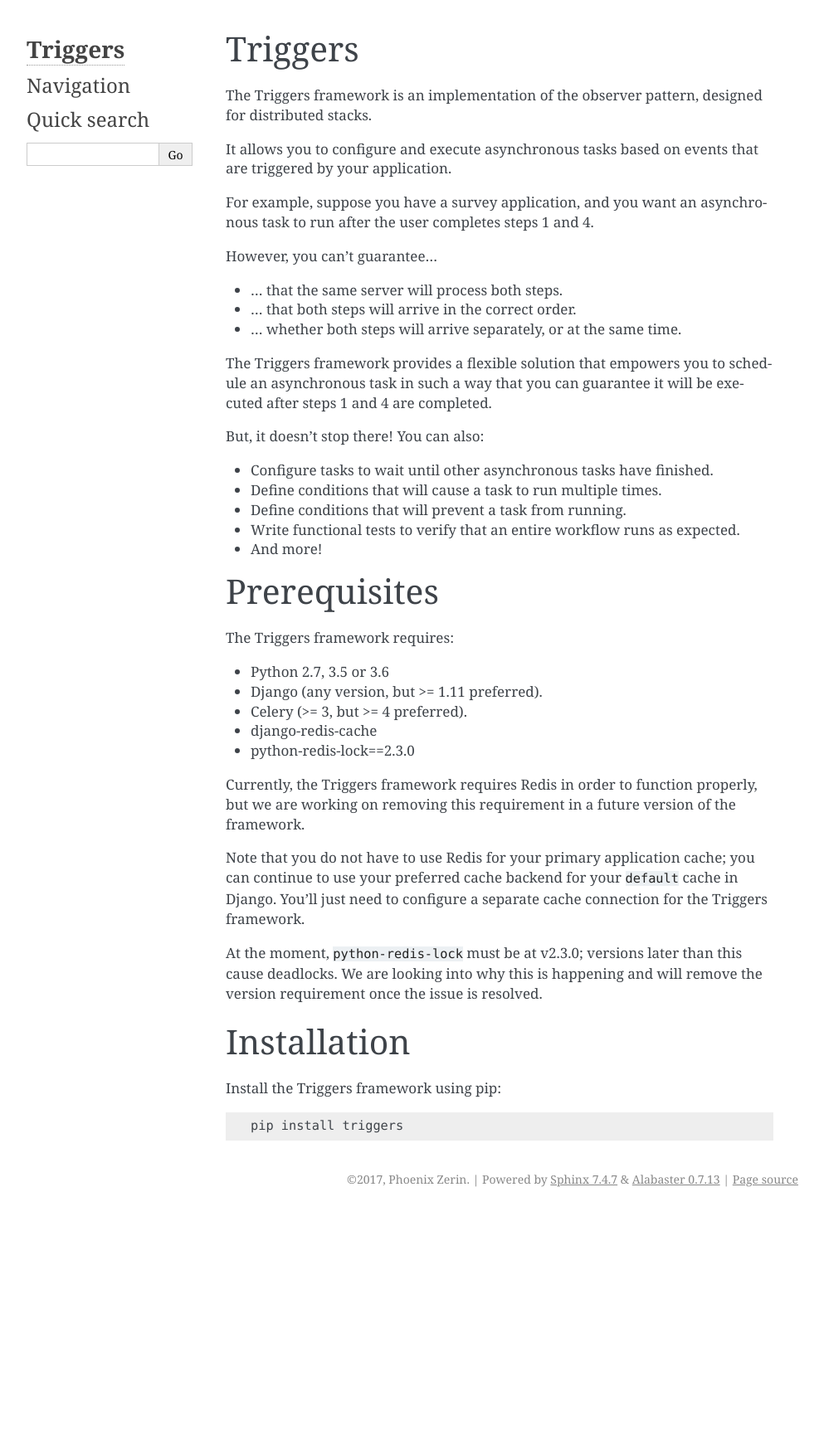
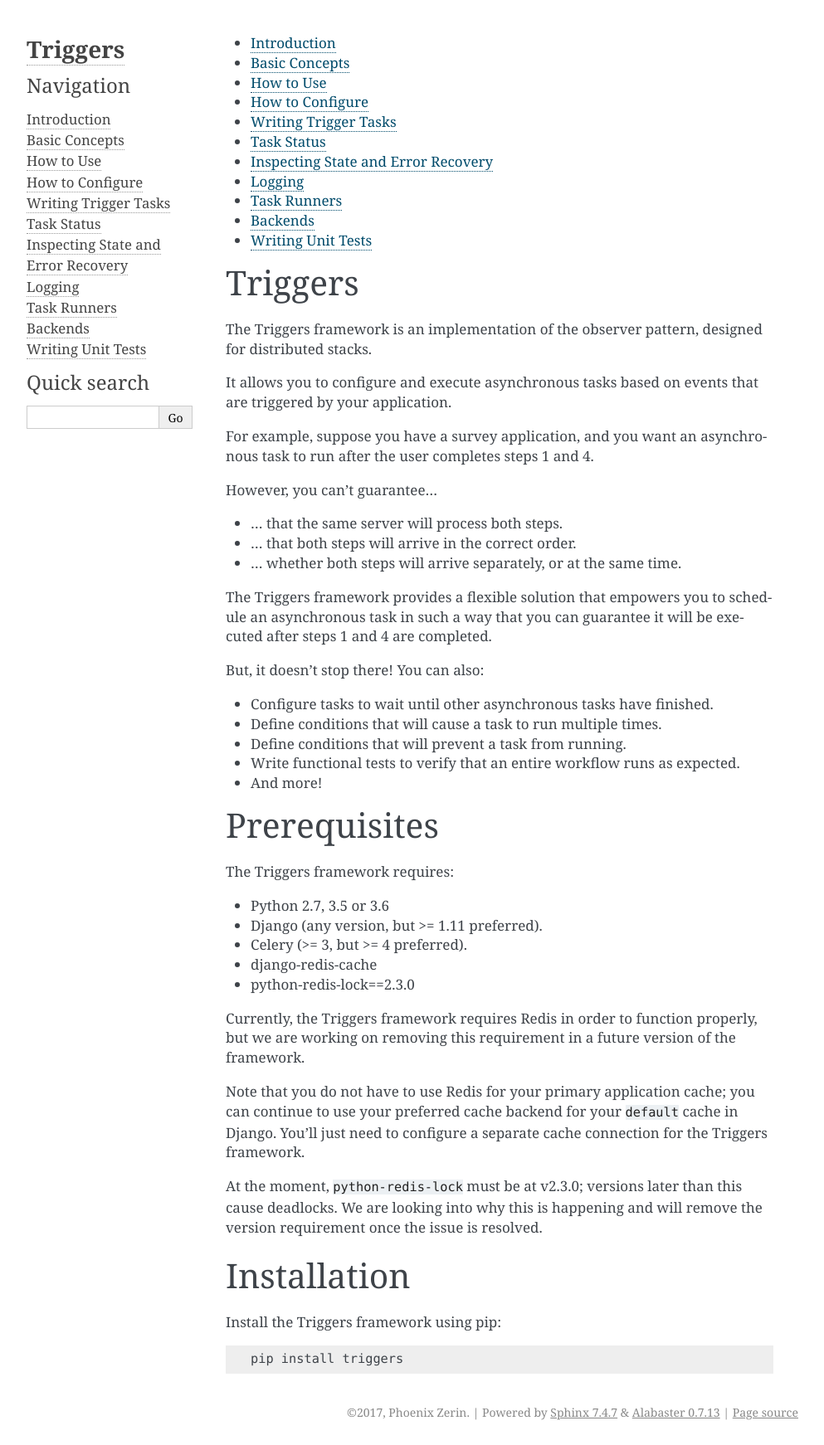
Before and after one commit to lenddoefl/triggers, a Sphinx documentation site: the page built from docs/index.rst, in a window 1280 px wide. Shown: the whole page at 83% size, without its empty margins (148-1141 px from the left). Built offline with Sphinx 7.4.7, drawn with Linux system fonts in a browser that asks for light colours; before the commit the page ends 1461 px from its top, so only the background shows below that.

Commit message:
Stubbed-out documentation topics.

```diff
--- /dev/null
+++ b/docs/basic_concepts.rst
@@ -0,0 +1,17 @@
+==============
+Basic Concepts
+==============
+
+--------
+Triggers
+--------
+- events
+- kwargs
+- cascading intro
+
+-----
+Tasks
+-----
+- configuration
+- instances
+- cascading
--- /dev/null
+++ b/docs/configuration.rst
@@ -0,0 +1,18 @@
+================
+How to Configure
+================
+- review storage backend (link to usage.rst)
+- json structure
+- task names
+  - ``t_`` prefix convention
+- when
+  - after
+    - cascading
+  - andEvery
+  - unless
+- what
+  - run
+- how
+  - withParams
+  - using
+- custom configuration (link to custom backends)
--- a/docs/index.rst
+++ b/docs/index.rst
@@ -1,5 +1,16 @@
 .. toctree::
    :maxdepth: 1
 
+   introduction
+   basic_concepts
+   usage
+   configuration
+   tasks
+   status
+   inspecting
+   logs
+   runners
+   backends
+   testing
 
 .. include:: ../README.rst
--- /dev/null
+++ b/docs/inspecting.rst
@@ -0,0 +1,16 @@
+===================================
+Inspecting State and Error Recovery
+===================================
+- state (config and instances)
+- inspecting
+  - get instance by name
+  - get instance by task
+  - get unresolved instances
+  - ``debug_repr``
+- manipulating state
+  - update configuration (add task)
+  - create instance
+  - change instance status
+- error recovery
+  - replaying failed tasks
+  - skipping failed tasks
--- /dev/null
+++ b/docs/introduction.rst
@@ -0,0 +1,5 @@
+============
+Introduction
+============
+- what problem we are trying to solve
+- example scenario + configuration sample
--- /dev/null
+++ b/docs/logs.rst
@@ -0,0 +1,6 @@
+=======
+Logging
+=======
+- ``get_logger_context`` review (link to tasks.rst)
+- log level
+- resolved logs
--- /dev/null
+++ b/docs/runners.rst
@@ -0,0 +1,6 @@
+============
+Task Runners
+============
+- celery
+- threading
+  - link to testing
--- /dev/null
+++ b/docs/tasks.rst
@@ -0,0 +1,10 @@
+=====================
+Writing Trigger Tasks
+=====================
+- base class
+- ``_run`` method
+  - args
+  - return value
+- ``get_logger_context`` (link to logs.rst)
+- retry
+- status change
--- /dev/null
+++ b/docs/usage.rst
@@ -0,0 +1,8 @@
+==========
+How to Use
+==========
+- selecting a storage backend
+- initializing a trigger manager
+- loading configuration
+- firing triggers
+- link to advanced usage
```
Also changed, not shown: docs/backends.rst (added, +13 -0 lines), docs/status.rst (added, +11 -0 lines), docs/testing.rst (added, +8 -0 lines).
